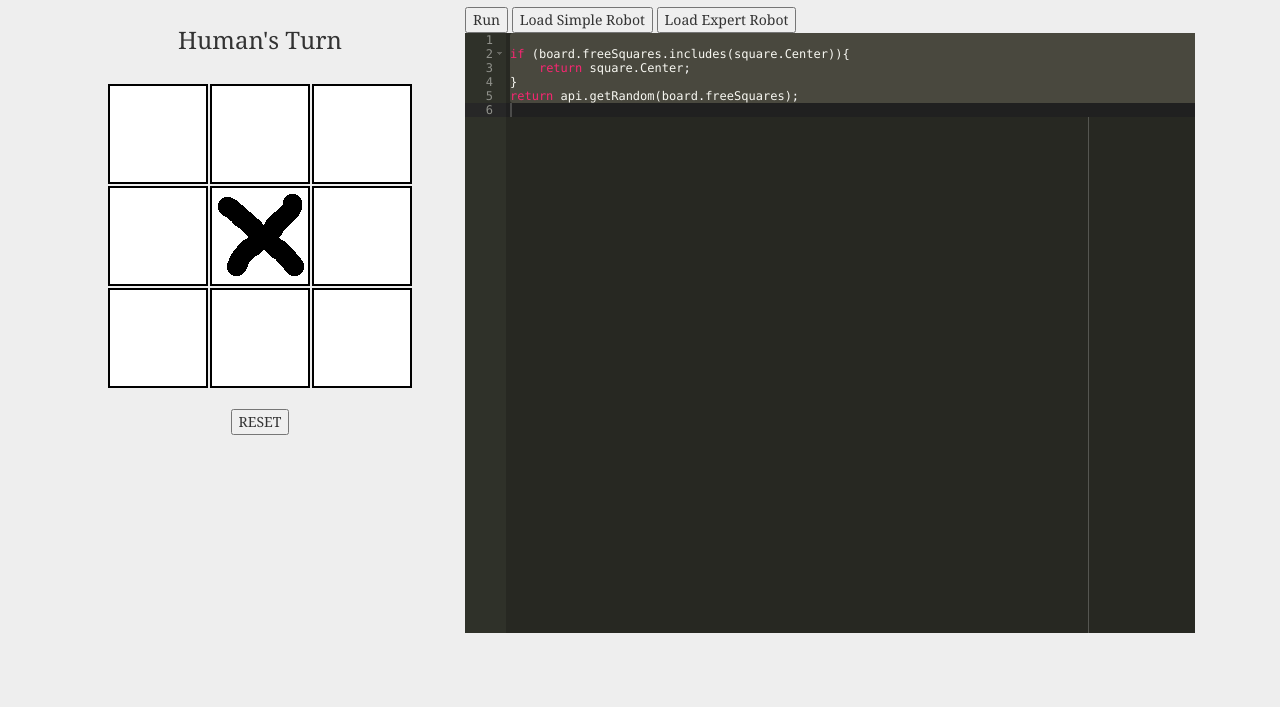
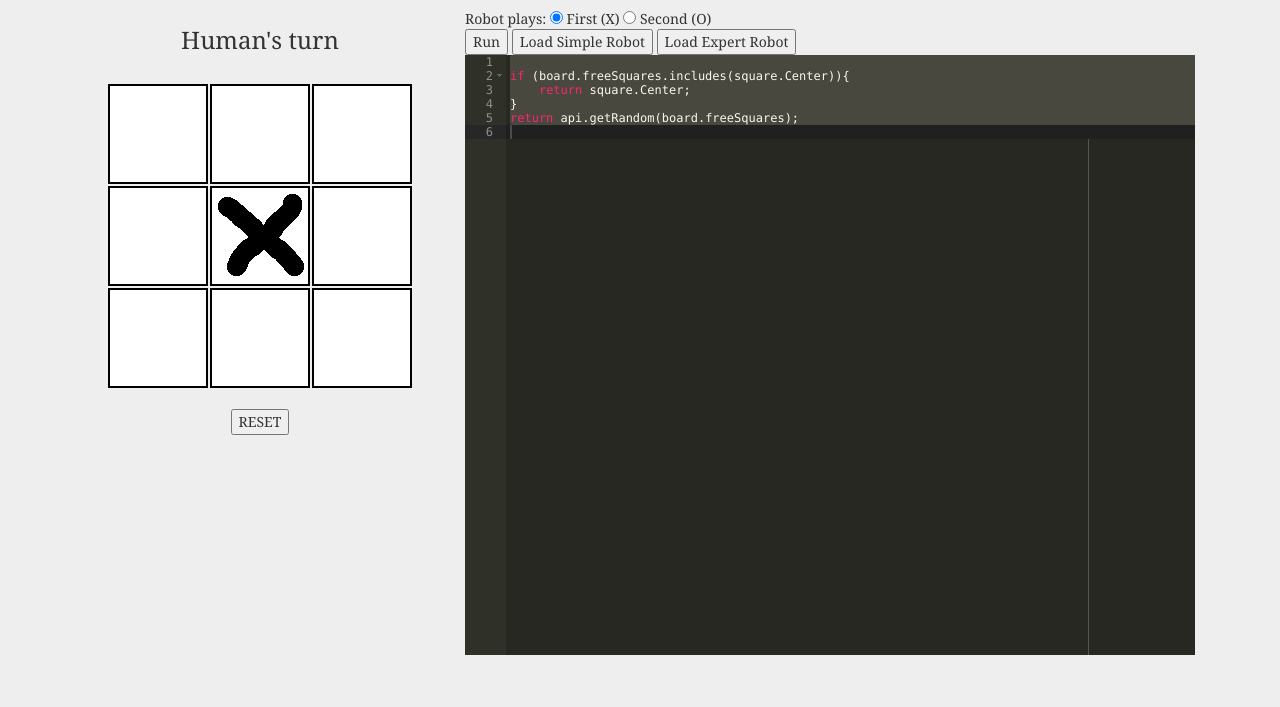
Before and after one commit to mpaulweeks/tic-tac-toe-teacher, a plain HTML site: page index.html in a window 1280 px wide. Shown: the part 93-800 px from the top of the page. Drawn offline with nearby package versions, Linux system fonts and the light colour scheme.

Commit message:
radio choose who plays first, rewrite message system

```diff
--- a/index.html
+++ b/index.html
@@ -24,20 +24,8 @@
 <p>work in progress</p>
 
 <div class="col-md-4">
-    <h3 id="turn-0">
-        Robot's Turn
-    </h3>
-    <h3 id="turn-1">
-        Human's Turn
-    </h3>
-    <h3 id="victory-0">
-        Robot wins!
-    </h3>
-    <h3 id="victory-1">
-        Human wins!
-    </h3>
-    <h3 id="draw">
-        Draw Game
+    <h3 id="message">
+        loading...
     </h3>
     <br/>
     <div class="holder center-block">
@@ -64,6 +52,13 @@
     </button>
 </div>
 <div class="col-md-8 text-left">
+    <span>
+        <form id="settings">
+            Robot plays:
+            <input type="radio" name="turn" value="0" checked> First (X)
+            <input type="radio" name="turn" value="1"> Second (O)
+        </form>
+    </span>
     <button id="run">Run</button>
     <button id="load-simple">Load Simple Robot</button>
     <button id="load-expert">Load Expert Robot</button>
--- a/js/t4.js
+++ b/js/t4.js
@@ -60,11 +60,12 @@ var boardFactory = function () {
         'img/block_x.png',
         'img/block_o.png'
     ];
-    var playerId = 0;  // either 0 or 1
+    var playerId = null;  // either 0 or 1
     var emptyBlockPid = 2;
     var grid = [];
-    var gameOver = false;
-    var inputDisabled = false;
+    var gameOver = null;
+    var drawGame = null;
+    var inputDisabled = true;
     var robotBrain = null;
 
     function resetGrid() {
@@ -98,27 +99,21 @@ var boardFactory = function () {
 
     // view stuff
     function switchPlayer() {
-        $('#turn-'+playerId).hide();
         playerId = getOpponentId();
-        $('#turn-'+playerId).show();
         startTurn();
     }
 
     function resetGame() {
+        playerId = 0;
+        gameOver = false;
+        drawGame = false;
+        inputDisabled = false;
         resetGrid();
-        $('#turn-0').hide();
-        $('#turn-1').hide();
-        $('#victory-0').hide();
-        $('#victory-1').hide();
-        $('#draw').hide();
         for(var bid = 0; bid < grid.length; bid++){
             markBlock(bid, emptyBlockPid);
             $('#block-'+bid).removeClass('highlight');
         }
-
-        $('#turn-'+playerId).show();
-        gameOver = false;
-
+        displayMessage();
         startTurn();
     }
 
@@ -126,20 +121,32 @@ var boardFactory = function () {
         var blocks = getOwnedBlocks(playerId);
         var winningMove = api.checkForWin(blocks);
         if (winningMove) {
-            $('#turn-' + playerId).hide();
-            $('#victory-' + playerId).show();
             winningMove.forEach(function(bid){
                 $('#block-'+bid).addClass('highlight');
             });
             gameOver = true;
         }
         else if (getOwnedBlocks(emptyBlockPid).length == 0){
-            $('#turn-' + playerId).hide();
-            $('#draw').show();
             gameOver = true;
+            drawGame = true;
         } else {
             switchPlayer();
         }
+        displayMessage();
+    }
+
+    function displayMessage(){
+        var playerName = "Human";
+        if (playerId == robotBrain.id){
+            playerName = "Robot";
+        }
+        var message = playerName + "'s turn";
+        if (drawGame){
+            message = "Draw Game";
+        } else if (gameOver) {
+            message = playerName + " wins!";
+        }
+        $('#message').html(message);
     }
 
     function displayImage(elm, pid) {
@@ -237,8 +244,7 @@ var robotFactory = function(robotFuncText){
     self.move = function(board, api){
         return robotMover(board, api, SQUARE);
     }
-    // self.id = Math.floor(Math.random() * 2);
-    self.id = 0; // robot is X
+    self.id = parseInt($('#settings input[name=turn]:checked').val());
 
     return self;
 }
```
